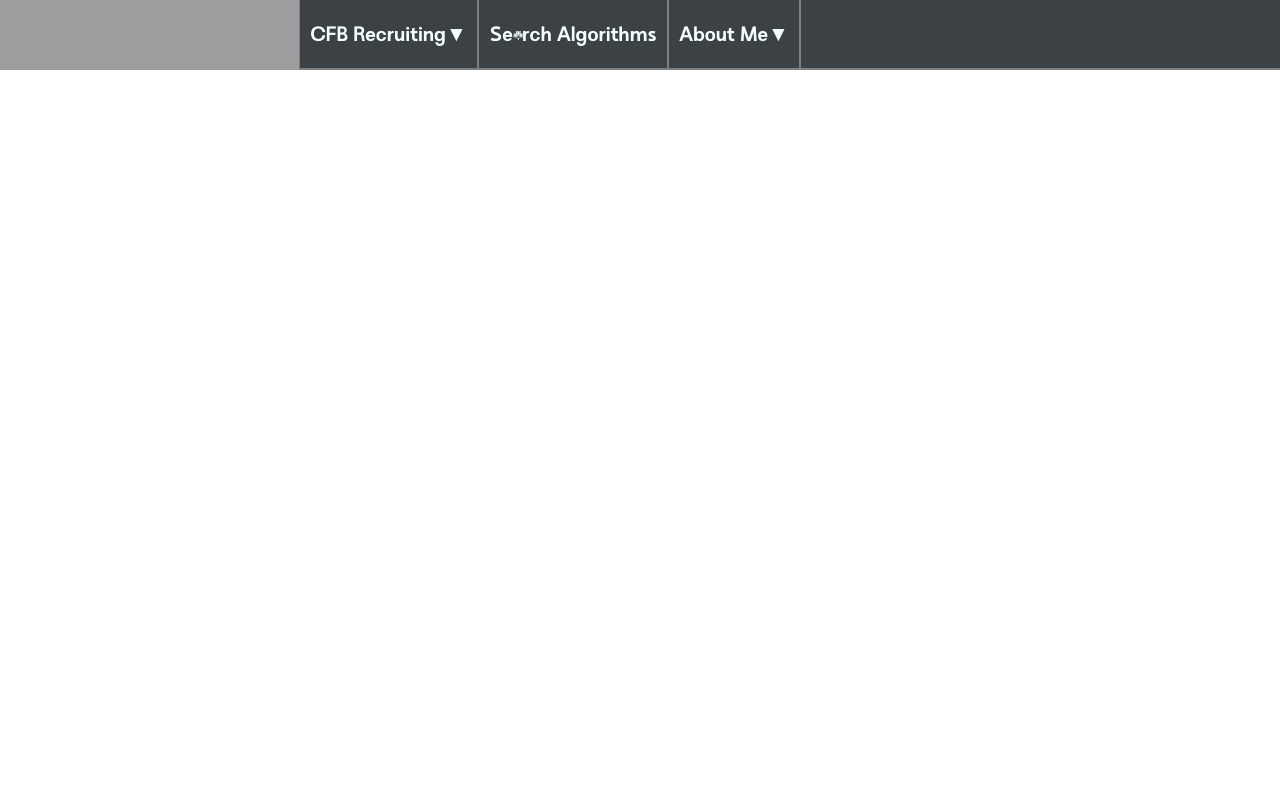
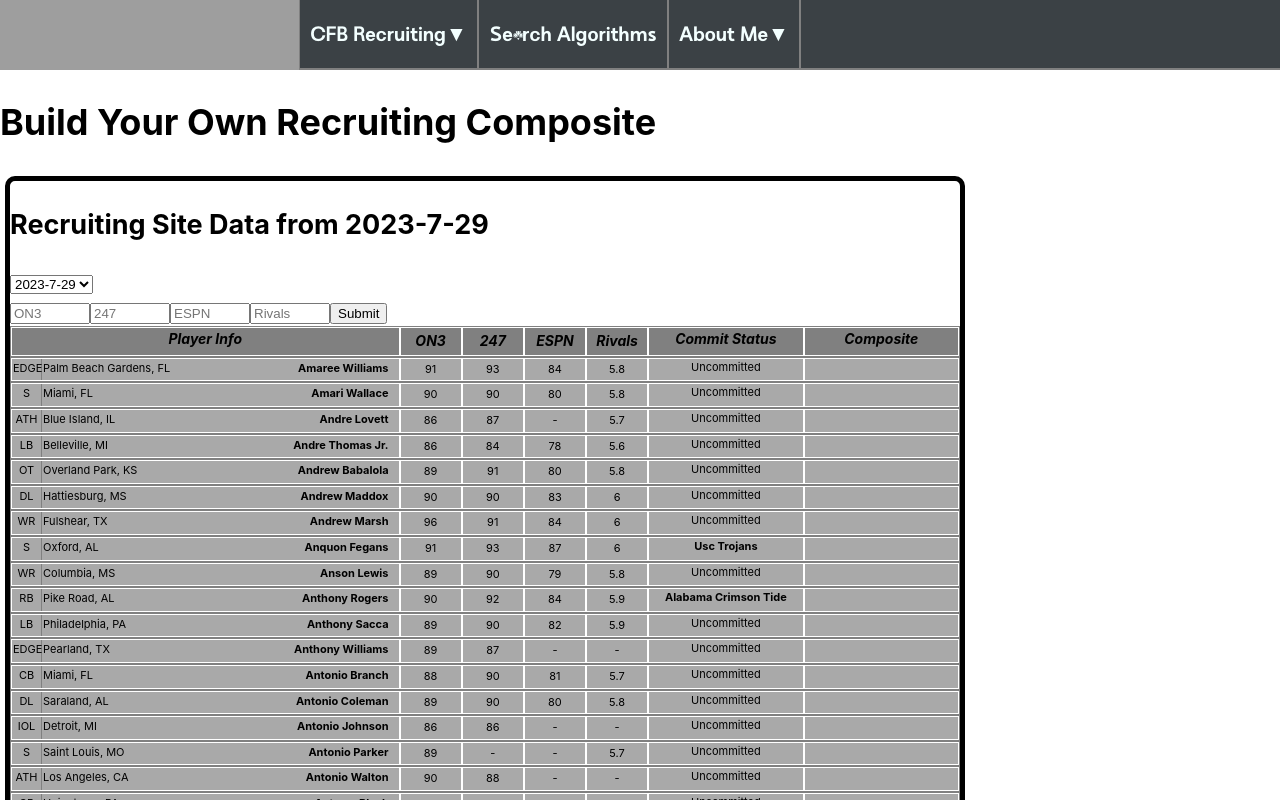
Before and after one commit to ldnelson16/Portfolio, a Next.js app: page /cfbrecruiting/myocomposite in a window 1280 px wide. Shown: the top 800 px of the page. Built offline with nearby package versions, Linux system fonts and the light colour scheme; grey boxes are pictures that could not be loaded.

Commit message:
Working on BYO Composite

```diff
--- /dev/null
+++ b/components/byotable.js
@@ -0,0 +1,169 @@
+import Head from 'next/head';
+import Image from 'next/image';
+import styles from '../styles/byotable.module.css';
+import utilStyles from '../styles/utils.module.css';
+import Link from 'next/link';
+import { useState } from 'react';
+import * as playerdata from '../data/classof2025data.json';
+
+const DatesDropdown = ({dates,setValue,date}) => {
+    const handleDropSelection = (event) => {
+        console.log("Changed dropdown selection to collect data from "+event.target.options[event.target.selectedIndex].text);
+        setValue(event.target.value);
+    }
+    return(
+        <>
+            <h2>
+                Recruiting Site Data from {date}
+            </h2>
+            <select className={styles.datedropdown} onChange={handleDropSelection}>
+                {dates.map((date,i)=>(<option value={i}>{date}</option>))}
+            </select>
+        </>
+    );
+}
+
+const CompositeWeight = ({percentdata,setPercent}) => {
+    const handlePercentages = (event) => {
+        console.log("Percentages submitted");
+        const {ron3,r247,respn,rrivals} = percentdata;
+        var total = Number(ron3)+Number(r247)+Number(respn)+Number(rrivals);
+        total = total.toFixed(2);
+        if(total==100){console.log("Percents Valid");}
+        else{console.log("Percents Invalid");}
+    }
+    const percentChange = (event) => {
+        console.log("Percent changed");
+        const{name,value}=event.target;
+        setPercent((percentdata)=>({...percentdata,[name]:value}));
+    }
+
+    return(
+        <>
+            <div className={styles.weightSelection}>
+                <input type="number" id="ON3 Weight" name="ron3" min="0" max="100" step="0.1" placeholder="ON3" onChange={percentChange}></input>
+                <input type="number" id="247 Weight" name="r247" min="0" max="100" step="0.1" placeholder="247" onChange={percentChange}></input>
+                <input type="number" id="ESPN Weight" name="respn" min="0" max="100" step="0.1" placeholder="ESPN" onChange={percentChange}></input>
+                <input type="number" id="Rivals Weight" name="rrivals" min="0" max="100" step="0.1" placeholder="Rivals" onChange={percentChange}></input>
+                <button onClick={handlePercentages}>Submit</button>
+            </div>
+        </>
+    );
+}
+
+const HeaderCell = ({setSort}) => {
+    const handleClick = (event) => {
+        console.log("Now sorting based on "+event.currentTarget.dataset.value);
+        setSort(event.currentTarget.dataset.value);
+    }
+    return(
+        <div className={styles.headerCell} id="header">
+            <div className={styles.playerInfo} data-value="name" onClick={handleClick}>
+                <em>Player Info</em>
+            </div>
+            <div className={styles.ron3} data-value="ON3 Rating" onClick={handleClick}>
+                <em>ON3</em>
+            </div>
+            <div className={styles.r247} data-value="247 Rating" onClick={handleClick}>
+                <em>247</em>
+            </div>
+            <div className={styles.respn} data-value="ESPN Rating" onClick={handleClick}>
+                <em>ESPN</em>
+            </div>
+            <div className={styles.rrivals} data-value="Rivals Rating" onClick={handleClick}>
+                <em>Rivals</em>
+            </div>
+            <div className={styles.commitInfo}>
+                <em>Commit Status</em>
+            </div>
+            <div className={styles.compositeInfo}>
+                <em>Composite</em>
+            </div>
+        </div>
+    );
+}
+
+function calculateComposite(percentdata,ron3,r247,respn,rrivals){
+    const {rron3,rr247,rrespn,rrrivals} = percentdata;
+    if(rron3==0)
+    var total = Number(rron3)+Number(rr247)+Number(rrespn)+Number(rrrivals);
+    //total = total.toFixed(2);
+    if(total!=100){return ""}
+    return 100;
+}
+
+var min = 100;
+
+const PlayerCell = ({data,key,index,percentdata}) => {
+    if(data["ON3 Rating"][index]!="-"&&Number(data["ON3 Rating"][index]<min)){min=Number(data["ON3 Rating"][index]);}
+    console.log("min="+min);
+
+    return(
+        <div className={styles.playerCell} id={key}>
+            <div className={styles.playerInfo}>
+                <div className={styles.posInfo}>
+                    {data["Pos"]}
+                </div>
+                <div className={styles.locationInfo}>
+                    {data["City"]+", "+data["State"]}
+                </div>
+                <div className={styles.nameInfo}>
+                    {data["name"]}
+                </div>
+            </div>
+            <div className={styles.ron3}>
+                {data["ON3 Rating"][index]}
+            </div>
+            <div className={styles.r247}>
+                {data["247 Rating"][index]}
+            </div>
+            <div className={styles.respn}>
+                {data["ESPN Rating"][index]}
+            </div>
+            <div className={styles.rrivals}>
+                {data["Rivals Rating"][index]}
+            </div>
+            {data["Commit Status"][index]==false?<div className={styles.commitInfo}>Uncommitted</div>:data["Commit Status"][index]=="No Data Yet"?<div className={styles.commitInfo}>No Data</div>:<div className={styles.commitInfo}><b>{data["Commit Status"][index]}</b></div>}
+            <div className={styles.compositeInfo}>
+                {calculateComposite(percentdata,data["ON3 Rating"],data["247 Rating"],data["ESPN Rating"],data["Rivals Rating"])}
+            </div>
+        </div>
+    );
+};
+
+function playersort(a,b,sort,value,reverse=false){
+    let ret;
+    if(a[sort][value]=="-" && b[sort][value]=="-"){ret=0;}
+    else if (a[sort][value]=="-"){ret=1}
+    else if (b[sort][value]=="-"){ret=-1}
+    else {ret=b[sort][value]-a[sort][value];}
+    if(!reverse){return ret}
+    else{return -ret}
+}
+
+const PlayerData = ({data,value,sort,percentdata}) => {
+    var newdata = data.slice().sort((a,b)=>playersort(a,b,sort,value));
+    newdata=newdata.filter((obj)=>obj["ON3 Rating"][value]!="-"||obj["247 Rating"][value]!="-"||obj["ESPN Rating"][value]!="-"||obj["Rivals Rating"][value]!="-");
+    console.log("Sorted by "+sort);
+
+    return(
+        <>
+            {newdata.map((datum,i)=>(<PlayerCell data={datum} index={value} key={i} percentdata={percentdata}></PlayerCell>))}
+        </>
+    );
+};
+
+export default function ByoTable(){
+    const [value,setValue] = useState(0);
+    const [sorttype,setSort] = useState("name");
+    const [percentdata,setPercent] = useState({ron3:0,r247:0,respn:0,rrivals:0});
+    return(
+        <div className={styles.playerTable}>
+            <DatesDropdown dates={playerdata["dates"]} setValue={setValue} date={playerdata["dates"][value]}></DatesDropdown>
+            <CompositeWeight percentdata={percentdata} setPercent={setPercent}></CompositeWeight>
+            {console.log("DATA processing from JSON file")}
+            <HeaderCell setSort={setSort}></HeaderCell>
+            <PlayerData data={playerdata["players"]} value={value} sort={sorttype} percentdata={percentdata}></PlayerData>
+        </div>
+    )
+}
--- a/pages/cfbrecruiting/myocomposite.js
+++ b/pages/cfbrecruiting/myocomposite.js
@@ -2,7 +2,7 @@ import Head from 'next/head';
 import Layout, { siteTitle } from '../../components/layout';
 import Navbar from '../../components/navbar';
 import utilStyles from '../../styles/utils.module.css';
-import Playertable from '../../components/playertable';
+import ByoTable from '../../components/byotable';
 
 export default function Page(){
     return(
@@ -11,6 +11,10 @@ export default function Page(){
                 <title>{siteTitle}</title>
             </Head>
             <Navbar></Navbar>
+            <h1>
+                Build Your Own Recruiting Composite
+            </h1>
+            <ByoTable></ByoTable>
         </>
     )
 }
--- /dev/null
+++ b/styles/byotable.module.css
@@ -0,0 +1,122 @@
+.playerCell {
+    width: 100%;
+    border: 1px solid gray;
+    display: grid;
+    grid-template-columns: 5fr repeat(4, .8fr) repeat(2,2fr);
+    grid-template-rows: .2fr;
+    grid-column-gap: 0px;
+    grid-row-gap: 0px;
+    background-color: darkgrey;
+    font-size: 11px;
+}
+
+.compositeInfo{
+    grid-area: 1/7/2/8;
+    border: 1px solid white;
+    text-align: center;
+}
+
+.headerCell {
+    width: 100%;
+    border: 1px solid gray;
+    display: grid;
+    grid-template-columns: 5fr repeat(4, .8fr) repeat(2,2fr);
+    grid-template-rows: .2fr;
+    grid-column-gap: 0px;
+    grid-row-gap: 0px;
+    background-color: gray;
+    font-size: 14px;
+    font-weight: bold;
+    text-align: center;
+}
+
+.headerCell .playerInfo {
+    display: block;
+    text-align: center;
+}
+
+.playerInfo {
+    grid-area: 1/1/2/2;
+    border: 1px solid white;
+    height: auto;
+    display: flex;
+}
+
+.nameInfo {
+    grid-area: 1/1/2/2;
+    padding: 1px;
+    padding-left: 5px;
+    display: flexbox;
+    flex-direction: row;
+    font-weight: bold;
+    margin-left: auto;
+    padding-right: 10px;
+}
+
+.locationInfo {
+    grid-area: 1/1/2/2;
+    padding: 1px;
+    display: flexbox;
+    flex-direction: row;
+    width: 160px;
+}
+
+.posInfo {
+    grid-area: 1/1/2/2;
+    padding: 1px;
+    display: flexbox;
+    flex-direction: row;
+    float: right;
+    width: 30px;
+    text-align: center;
+    border-right: 1px solid gray;
+}
+
+.ron3 {
+    grid-area: 1/2/2/3;
+    border: 1px solid white;
+    text-align: center;
+    padding: 2px;
+}
+
+.r247 {
+    grid-area: 1/3/2/4;
+    border: 1px solid white;
+    text-align: center;
+    padding: 2px;
+}
+
+.respn {
+    grid-area: 1/4/2/5;
+    border: 1px solid white;
+    text-align: center;
+    padding: 2px;
+}
+
+.rrivals {
+    grid-area: 1/5/2/6;
+    border: 1px solid white;
+    text-align: center;
+    padding: 2px;
+}
+
+.commitInfo {
+    grid-area: 1/6/2/7;
+    border: 1px solid white;
+    text-align: center;
+}
+
+.playerCell:hover {
+    background-color: lightgrey;
+}
+
+.playerCell div:hover {
+    background-color: grey;
+}
+
+.playerTable {
+    width: 75%;
+    border: 5px solid black;
+    border-radius: 10px;
+    margin-left: 5px;
+}
```
